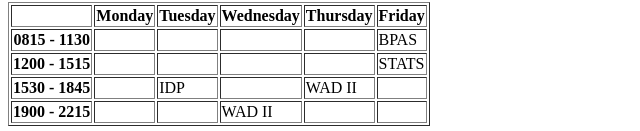
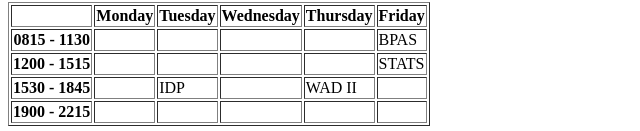
Before and after one commit to dylantjs/dylantjs.github.io, a plain HTML site: page index.html in a window 1280 px wide. Shown: the part 1553-1684 px from the top of the page, 0-640 px from the left. Drawn offline with Linux system fonts and the light colour scheme.

Commit message:
Update index.html

```diff
--- a/index.html
+++ b/index.html
@@ -59,7 +59,7 @@
             <th>1900 - 2215</th>
             <td ></td>
             <td></td>
-            <td> WAD II </td>
+            <td></td>
             <td></td>
             <td></td>
 
```
